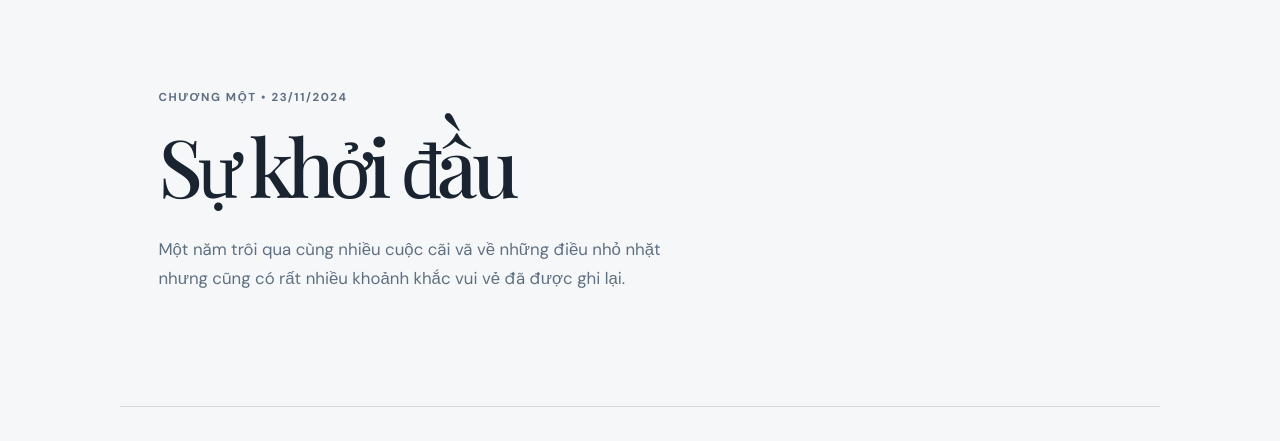
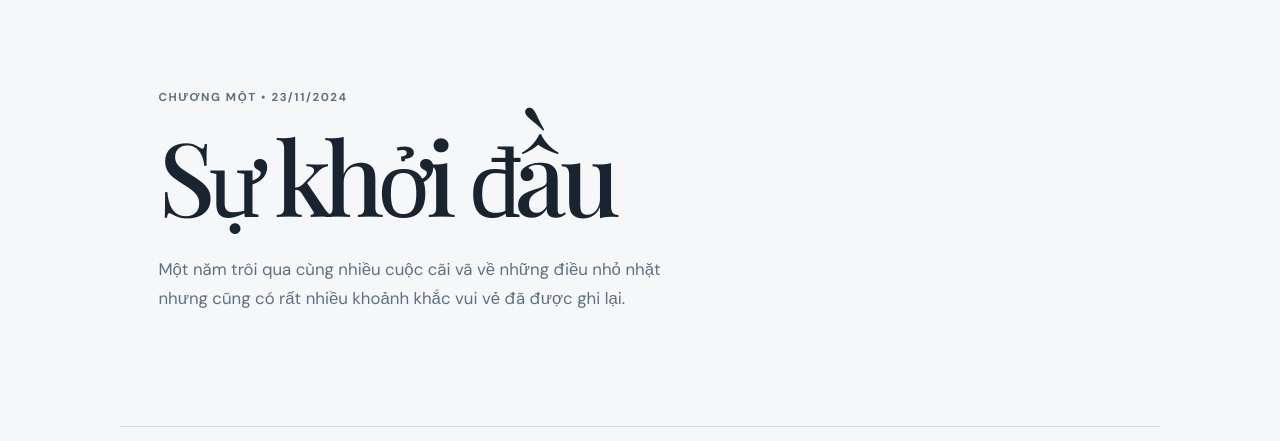
Before and after one commit to kietsyu/love-web, a Flask app: page /first-anniversary in a window 1280 px wide. Shown: the part 90-531 px from the top of the page. Run offline with Flask 3, Linux system fonts and the light colour scheme.

Commit message:
Change font size of anniversary pages.

```diff
--- a/templates/anniversary.html
+++ b/templates/anniversary.html
@@ -3,7 +3,7 @@
 {% block content %}
 <section class="page-intro page-shell">
   <p class="eyebrow">{{ eyebrow }}</p>
-  <h1 style="font-size: 80px">{{ heading }}</h1>
+  <h1>{{ heading }}</h1>
   <p class="intro-copy">{{ intro }}</p>
 </section>
 
```
